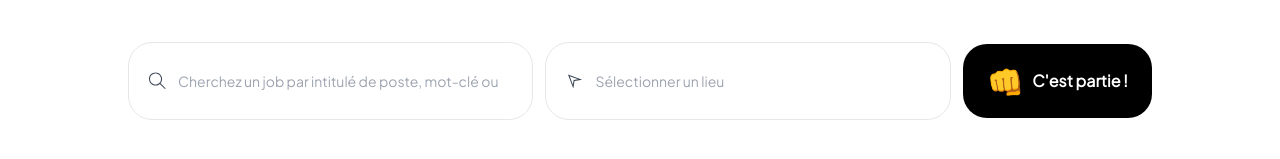
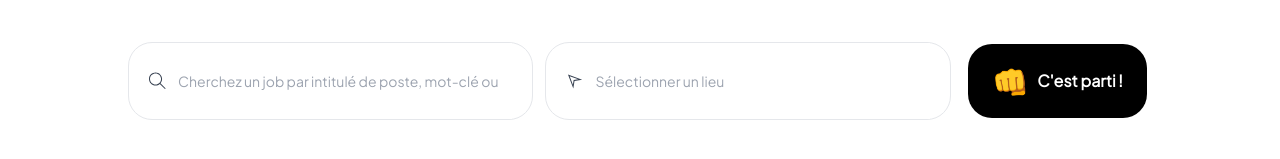
Before and after one commit to LuvumboChristopher/Keys, a Next.js app: page / in a window 1280 px wide. Shown: the part 311-470 px from the top of the page. Built offline with nearby package versions, Linux system fonts and the light colour scheme.

Commit message:
change the e-email

```diff
--- a/src/components/Home/HeroSection.js
+++ b/src/components/Home/HeroSection.js
@@ -125,7 +125,7 @@ const HeroSection = () => {
                                 <Link className="w-1/2 mx-auto group" href="/jobs">
                                     <button className="w-max flex  justify-center items-center gap-2 hover:gap-4 text-md text-center mx-auto px-6 py-[19px]  bg-black text-white font-semibold hover:bg-white hover:text-black transition-all duration-400 group rounded-3xl overflow-hidden">
                                         <span className="group-hover:scale-125 text-3xl transition-all duration-400">👊 </span>
-                                        <span>C&#39;est partie ! </span>
+                                        <span>C&#39;est parti ! </span>
                                     </button>
                                 </Link>
                             </div>
```
